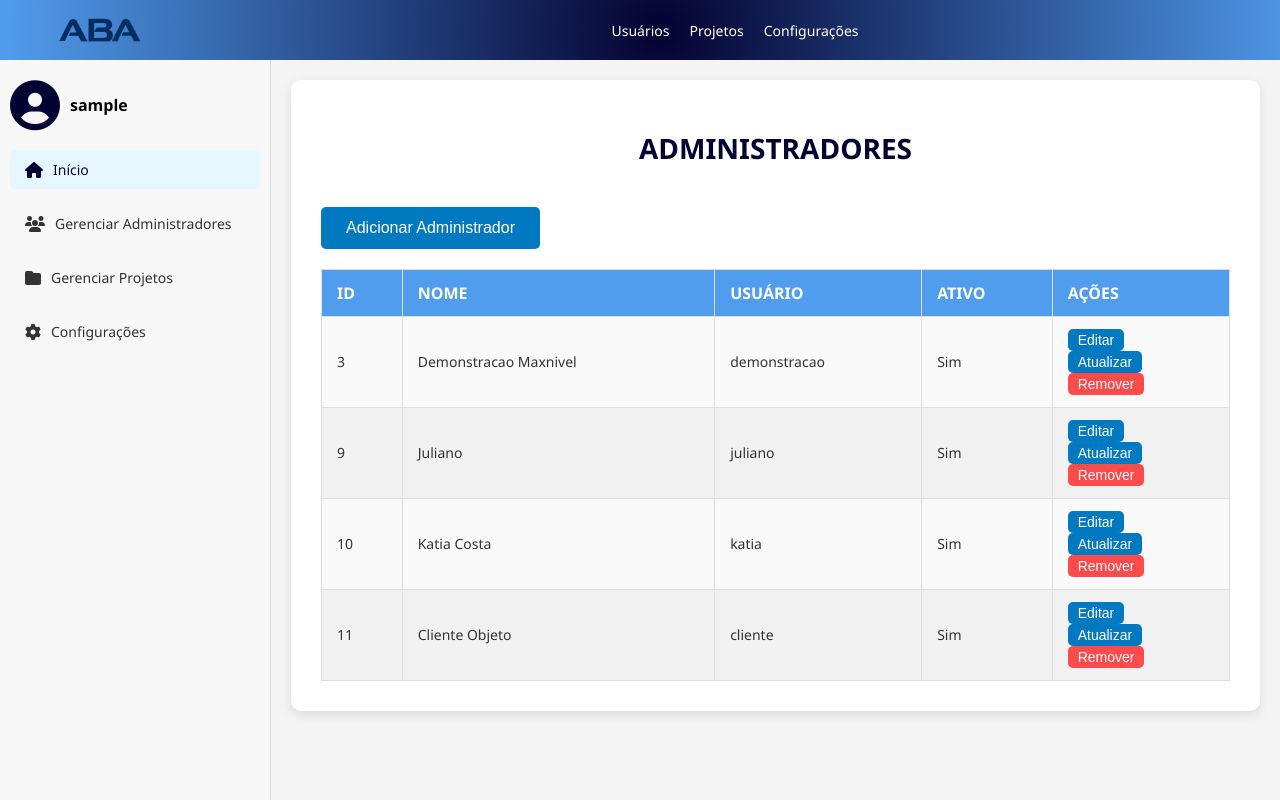
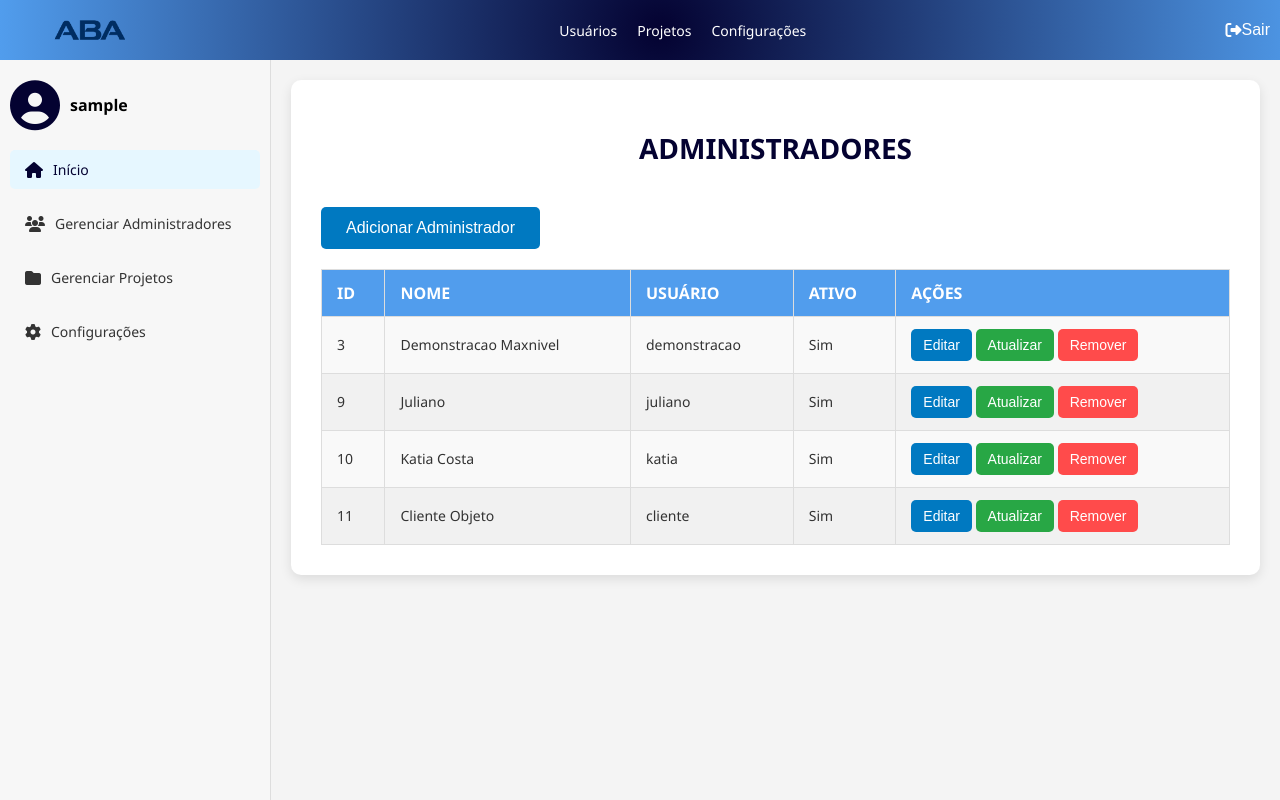
Before and after one commit to HianySilva/CIMAS-Maker1, a Flask app: page /admin_dashboard in a window 1280 px wide. Run offline with Flask 3, Linux system fonts and the light colour scheme; the visitor is signed in with stand-in values (Sample User, id 1).

Commit message:
atualização das telas

```diff
--- a/static/css/admin-dashboard.css
+++ b/static/css/admin-dashboard.css
@@ -51,14 +52,35 @@ body {
   text-decoration: underline;
 }
 
-.actions .logout-icon {
-  font-size: 20px;
-  cursor: pointer;
-  color: white;
+.
+/* Alinhamento do botão de logout */
+.actions {
+  display: flex;
+  align-items: center;
+  gap: 60px; /* Ajustei o gap */
+  margin-left: 100px; /* Ajuste para centralizar o botão de logout */
 }
 
-.actions .logout-icon:hover {
+.btn-logout {
+  display: flex;
+  align-items: center;
+  justify-content: center;
+  background-color: transparent;
+  border: none;
+  color: white;
+  font-size: 16px;
+  cursor: pointer;
+  transition: color 0.1s ease;
+  padding: 30px;
+}
+
+.btn-logout:hover {
   color: #cce4ff;
+}
+
+.logout-icon {
+  font-size: 16px;
+  margin-right: 5px;
 }
 
 /* Estrutura geral */
@@ -209,39 +239,36 @@ body {
   background-color: #e0e0e0;
 }
 
-/* Ajustes responsivos */
-@media (max-width: 768px) {
-  .main-container {
-    flex-direction: column; /* Empilha a sidebar */
-  }
+.management-table .status-icon {
+  font-size: 16px;
+}
 
-  .sidebar {
-    width: 100%;
-    height: auto;
-    padding: 10px;
-  }
+.management-table .status-icon.active {
+  color: green;
+}
 
-  .content {
-    padding: 10px;
-  }
+.management-table .status-icon.inactive {
+  color: red;
+}
 
-  .management-section {
-    padding: 10px;
-  }
+.table-responsive {
+  overflow-x: auto; /* Rolagem horizontal */
 }
+
 /* Botões de ação */
 .edit-btn,
 .delete-btn,
 .update-btn {
-  display: flex;
+  display: inline-flex; /* Ajusta alinhamento com ícones */
   align-items: center;
   gap: 5px;
   border: none;
-  padding: 3px 10px;
+  padding: 8px 12px;
   border-radius: 5px;
   cursor: pointer;
   font-size: 14px;
   color: white;
+  transition: transform 0.3s ease; /* Transições suaves */
 }
 
 .edit-btn {
--- a/templates/admin_dashboard.html
+++ b/templates/admin_dashboard.html
@@ -3,7 +3,7 @@
 <head>
     <meta charset="UTF-8">
     <meta name="viewport" content="width=device-width, initial-scale=1.0">
-    <title> ABA - Administrador</title>
+    <title>ABA - Administrador</title>
     <link rel="stylesheet" href="{{ url_for('static', filename='css/admin-dashboard.css') }}">
     <link href="https://cdnjs.cloudflare.com/ajax/libs/font-awesome/6.5.1/css/all.min.css" rel="stylesheet">
     <link rel="icon" href="{{ url_for('static', filename='images/logo_aba.png') }}" type="image/png">
@@ -20,8 +20,10 @@
             <a href="#">Configurações</a>
         </nav>
         <div class="actions">
-            <!-- Ícone de logout -->
-            <i class="fas fa-sign-out-alt logout-icon" title="Sair"></i>
+            <!-- Botão de logout -->
+            <button class="btn-logout">
+                <i class="fas fa-sign-out-alt"></i> Sair
+            </button>
         </div>
     </header>
 
@@ -38,6 +40,7 @@
                 <li><a href="#"><i class="fas fa-users icon"></i> Gerenciar Administradores</a></li>
                 <li><a href="#"><i class="fas fa-folder icon"></i> Gerenciar Projetos</a></li>
                 <li><a href="#"><i class="fas fa-cog icon"></i> Configurações</a></li>
+
             </ul>
         </aside>
 
@@ -69,9 +72,11 @@
                             <td>demonstracao</td>
                             <td>Sim</td>
                             <td>
-                                <button class="edit-btn">Editar</button>
-                                <button class="edit-btn">Atualizar</button>
-                                <button class="delete-btn">Remover</button>
+                                <div class="actions-container">
+                                    <button class="btn-action edit-btn">Editar</button>
+                                    <button class="btn-action update-btn">Atualizar</button>
+                                    <button class="btn-action delete-btn">Remover</button>
+                                </div>
                             </td>
                         </tr>
                         <tr>
@@ -80,9 +85,11 @@
                             <td>juliano</td>
                             <td>Sim</td>
                             <td>
-                                <button class="edit-btn">Editar</button>
-                                <button class="edit-btn">Atualizar</button>
-                                <button class="delete-btn">Remover</button>
+                                <div class="actions-container">
+                                    <button class="btn-action edit-btn">Editar</button>
+                                    <button class="btn-action update-btn">Atualizar</button>
+                                    <button class="btn-action delete-btn">Remover</button>
+                                </div>
                             </td>
                         </tr>
                         <tr>
@@ -91,9 +98,11 @@
                             <td>katia</td>
                             <td>Sim</td>
                             <td>
-                                <button class="edit-btn">Editar</button>
-                                <button class="edit-btn">Atualizar</button>
-                                <button class="delete-btn">Remover</button>
+                                <div class="actions-container">
+                                    <button class="btn-action edit-btn">Editar</button>
+                                    <button class="btn-action update-btn">Atualizar</button>
+                                    <button class="btn-action delete-btn">Remover</button>
+                                </div>
                             </td>
                         </tr>
                         <tr>
@@ -102,9 +111,11 @@
                             <td>cliente</td>
                             <td>Sim</td>
                             <td>
-                                <button class="edit-btn">Editar</button>
-                                <button class="edit-btn">Atualizar</button>
-                                <button class="delete-btn">Remover</button>
+                                <div class="actions-container">
+                                    <button class="btn-action edit-btn">Editar</button>
+                                    <button class="btn-action update-btn">Atualizar</button>
+                                    <button class="btn-action delete-btn">Remover</button>
+                                </div>
                             </td>
                         </tr>
                     </tbody>
```
Also changed, not shown: other parts of static/css/admin-dashboard.css (+37 -7 lines), config/database.db, routes/user_routes.py (line endings or trailing spaces).
